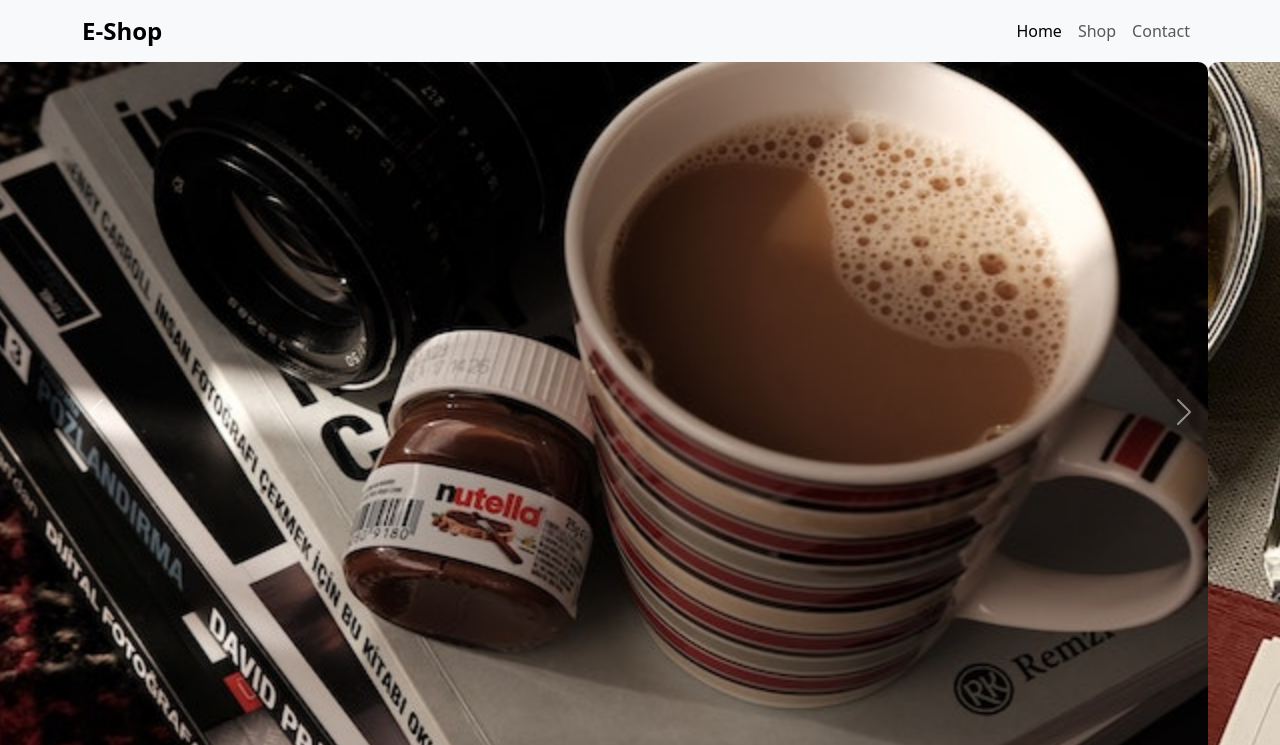
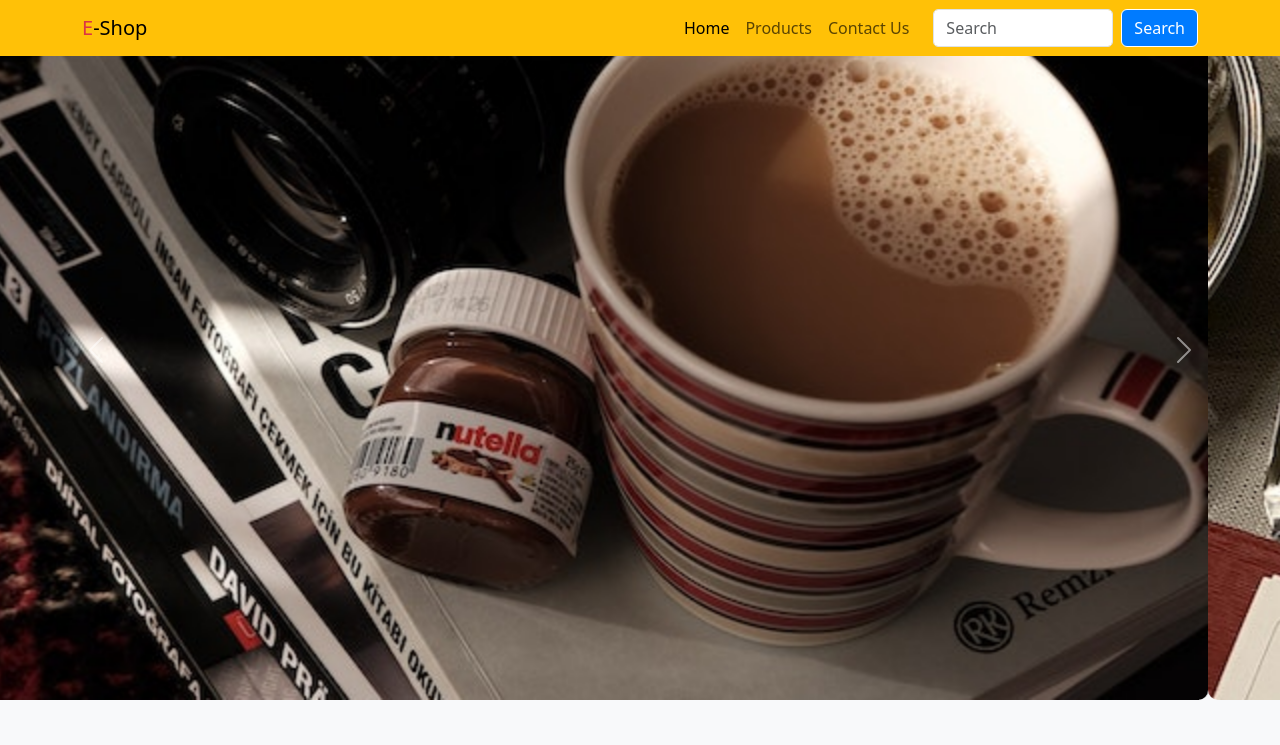
Before and after one commit to muaz64/E-shop-bs-project, a plain HTML site: page index.html in a window 1280 px wide. Shown: the top 745 px of the page. Drawn offline with nearby package versions, Linux system fonts and the light colour scheme; grey boxes are pictures that could not be loaded.

Commit message:
fifth commit

```diff
--- a/index.html
+++ b/index.html
@@ -13,30 +13,40 @@
 
    <!-- Header Section -->
    <header>
-    <nav class="navbar navbar-expand-lg navbar-light bg-light">
+    <!-- Sticky Navbar -->
+<nav class="navbar navbar-expand-lg navbar-light bg-warning fixed-top">
   <div class="container">
-        <a class="navbar-brand" href="#">E-Shop</a>
-        <button class="navbar-toggler" type="button" data-bs-toggle="collapse" data-bs-target="#navbarNav" aria-controls="navbarNav" aria-expanded="false" aria-label="Toggle navigation">
+    <a class="navbar-brand" href="#">
+      <span class="text-danger">E</span>-Shop
+    </a>
+    <button class="navbar-toggler" type="button" data-bs-toggle="collapse" data-bs-target="#navbarContent" aria-controls="navbarContent" aria-expanded="false" aria-label="Toggle navigation">
       <span class="navbar-toggler-icon"></span>
     </button>
-        <div class="collapse navbar-collapse" id="navbarNav">
+
+    <div class="collapse navbar-collapse" id="navbarContent">
       <ul class="navbar-nav ms-auto">
         <li class="nav-item">
-              <a class="nav-link active" href="#">Home</a>
+          <a class="nav-link active" href="#home">Home</a>
         </li>
         <li class="nav-item">
-              <a class="nav-link" href="#">Shop</a>
+          <a class="nav-link" href="#product">Products</a>
         </li>
         <li class="nav-item">
-              <a class="nav-link" href="#">Contact</a>
+          <a class="nav-link" href="#contact">Contact Us</a>
         </li>
       </ul>
+
+      <form class="d-flex ms-lg-3">
+        <input class="form-control me-2" type="search" placeholder="Search" aria-label="Search">
+        <button class="btn btn-outline-success" type="submit">Search</button>
+      </form>
     </div>
   </div>
 </nav>
   </header>
 
   <!-- Hero Section with Carousel -->
+<section id="home">
 <div id="carouselExampleAutoplaying" class="carousel slide" data-bs-ride="carousel">
   <div class="carousel-inner">
     <div class="carousel-item active">
@@ -58,10 +68,11 @@
     <span class="visually-hidden">Next</span>
   </button>
 </div>
+</section>
 
 
 <!-- Product Section -->
-<section class="container mt-5">
+<section id="product" class="container mt-5">
   <div class="row">
     <!-- Product Image -->
     <div class="col-md-4">
@@ -342,7 +353,9 @@
 </section>
 
 <main>
+
     <!-- Know Us More Section -->
+
     <section class="container mt-4">
       <div class="text-center mb-5">
         <h4>Know Us More</h4>
@@ -467,7 +480,7 @@
   </main>
 
   <!-- Contact Section -->
-<section class="container mt-5">
+<section id="contact" class="container mt-5">
   <p class="h5 text-center mb-4">Contact Us</p>
   <div class="row">
     <div class="col-md-6">
@@ -502,7 +515,7 @@
         </div>
 
         <!-- City, State, and Zip -->
-        <div class="col-md-6">
+        <div class="col-md-4">
           <label for="city" class="form-label">City</label>
           <input type="text" class="form-control" id="city" placeholder="Your city">
         </div>
--- a/style.css
+++ b/style.css
@@ -4,11 +4,35 @@
   background-color: #f8f9fa;
 }
 
-/* Navbar styling */
-.navbar-brand {
-  font-size: 1.5rem;
-  font-weight: bold;
+/* Navbar Styling */
+.navbar {
+  font-size: 16px;
 }
+
+/* Fixed Navbar Styling */
+.navbar {
+  font-size: 16px;
+  position: fixed;
+  top: 0;
+  width: 100%;
+  z-index: 1030;
+}
+
+/* Form Styling */
+.form-control {
+  width: 180px;
+}
+
+.btn-outline-success {
+  color: white;
+  border-color: white;
+}
+
+.navbar-toggler-icon {
+  background-color: white;
+}
+
+
 
 /* Hero Section Carousel */
 .carousel-inner img {
```
Lines whose indentation alone changed are shown as unchanged.
